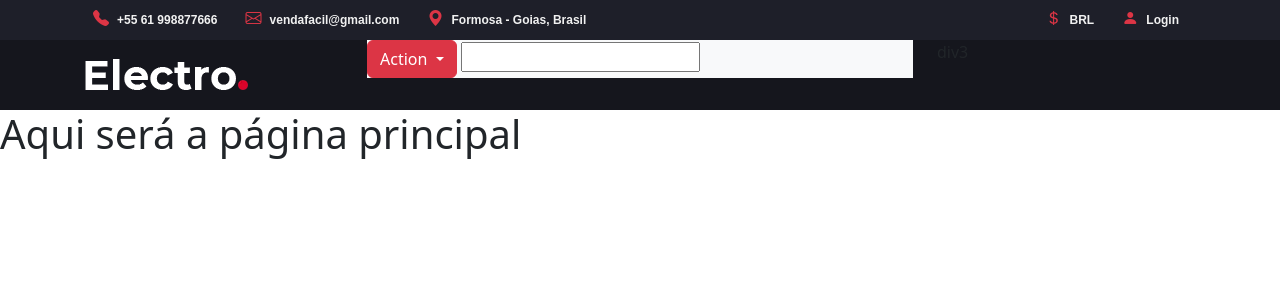
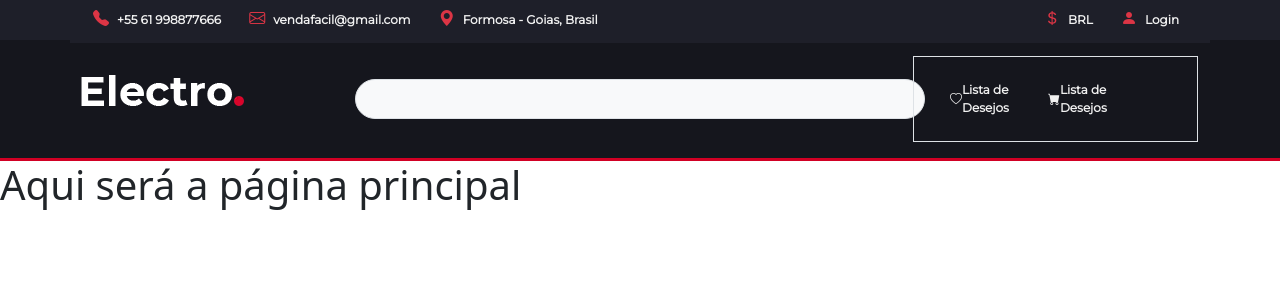
Before and after one commit to Tiago-B-Tavares/Site_de_vendas, a PHP site: page / in a window 1280 px wide. Shown: the top 300 px of the page. Run offline with PHP 8.4, Linux system fonts and the light colour scheme.

Commit message:
Adicionado a wishlist e carrrinho

```diff
--- a/view/css/app.css
+++ b/view/css/app.css
@@ -1,15 +1,23 @@
-.header{
-  margin: 0;
-  padding: 0;
+@import url('https://fonts.googleapis.com/css2?family=Montserrat&display=swap');
+
+
+
+.header-menu {
+
+  border-bottom: 3px solid #d10024 !important;
 }
-.topo-nav-links{
+
+.header-container {}
+
+.topo-nav-links {
   padding: 3px;
   background-color: #1e1f29;
 
   height: 40px;
 
 }
-.nav-links{
+
+.nav-links {
   text-decoration: none;
   color: #f1f1f1;
   font-size: 12px;
@@ -17,6 +25,25 @@
   font-weight: 600;
 
 }
-.header-menu{
+
+.header-menu {
   background-color: #15161d;
 }
+
+.search-bar {
+  height: 40px;
+  align-self: center;
+}
+
+
+.a {
+  width: 50px;
+  height: 50px;
+  position: absolute;
+  z-index: 1;
+  background-color: red;
+
+  opacity: 0.5;
+  clip-path: polygon(0 0, 100% 0, 30% 100%, 0% 100%);
+
+}
--- a/view/includes/menu.php
+++ b/view/includes/menu.php
@@ -1,29 +1,36 @@
-<div class="header-menu container">
-  <div class="row">
-    <div class="col-md-3 col-sm-6"><img src="src/images/logo.webp" alt=""></div>
-    <div class="col-md-6  ">
-      <div class="bg-light">
-        <!-- Example single danger button -->
-        <div class="btn-group">
-          <button type="button" class="btn btn-danger dropdown-toggle" data-bs-toggle="dropdown" aria-expanded="false">
-            Action
-          </button>
-          <ul class="dropdown-menu">
-            <li><a class="dropdown-item" href="#">Action</a></li>
-            <li><a class="dropdown-item" href="#">Another action</a></li>
-            <li><a class="dropdown-item" href="#">Something else here</a></li>
-            <li>
-              <hr class="dropdown-divider">
-            </li>
-            <li><a class="dropdown-item" href="#">Separated link</a></li>
-          </ul>
-        </div>
-        <input type="search">
-      </div>
+<nav class="header-container container    ">
+  <div class="row  my-3">
+    <!-- logo -->
+    <figure class="col-md-3 col-sm-6 px-2">
+      <img src="src/images/logo.webp" alt="">
+    </figure>
+    <div class="search-bar col-md-6 d-flex border rounded-5 bg-light px-2">
+
     </div>
 
-    <div class="col-md-3">div3</div>
+    <div class="col-md-3 text-light border px-4 row">
+      <a href="#" class="nav-links d-flex align-items-center justify-content-center col-5">
+        <i class="bi bi-heart"></i>
+        <span>Lista de Desejos</span>
+      </a>
+      <a href="#" class="nav-links d-flex align-items-center justify-content-betweem
+
+
+      col-5">
+        <i class="bi bi-cart-fill"></i>
+        <span>Lista de Desejos</span>
+      </a>
+
+
+
+
+    </div>
   </div>
+</nav>
+
+
+
+</div>
 </div>
 <!-- <ul>
   <li>
```
Also changed, not shown: src/images/camera.webp (added), src/images/headset.webp (added), src/images/laptop.webp (added).
